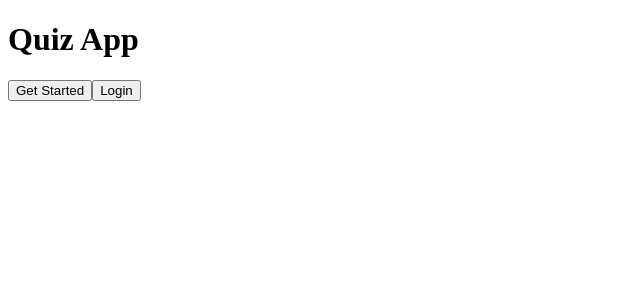
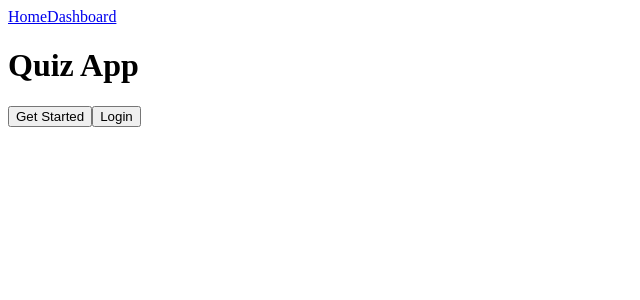
Before and after one commit to inbartlett/quiz-app, a React (Create React App) app in the folder client/: page / in a window 1280 px wide. Shown: the top 300 px of the page, without its empty margins (0-640 px from the left). Built offline with nearby package versions, Linux system fonts and the light colour scheme.

Commit message:
Added Navbar

```diff
--- a/client/src/App.jsx
+++ b/client/src/App.jsx
@@ -1,4 +1,5 @@
 import { Routes, Route } from "react-router-dom";
+import Navbar from "./components/Navbar";
 import Class from "./pages/Class";
 import Dashboard from "./pages/Dashboard";
 import Landing from "./pages/Landing";
@@ -7,6 +8,7 @@ import Quiz from "./pages/Quiz";
 function App() {
   return (
     <div>
+      <Navbar />
       {/* React Router allows us to render different components based on the current URL */}
       <Routes>
         <Route path="/" element={<Landing />} />
--- a/client/src/components/Navbar.jsx
+++ b/client/src/components/Navbar.jsx
@@ -1,4 +1,11 @@
+import { Link } from "react-router-dom";
+
 function Navbar() {
-  return <div>Navbar</div>;
+  return (
+    <div>
+      <Link to="/">Home</Link>
+      <Link to="/dashboard">Dashboard</Link>
+    </div>
+  );
 }
 export default Navbar;
```
